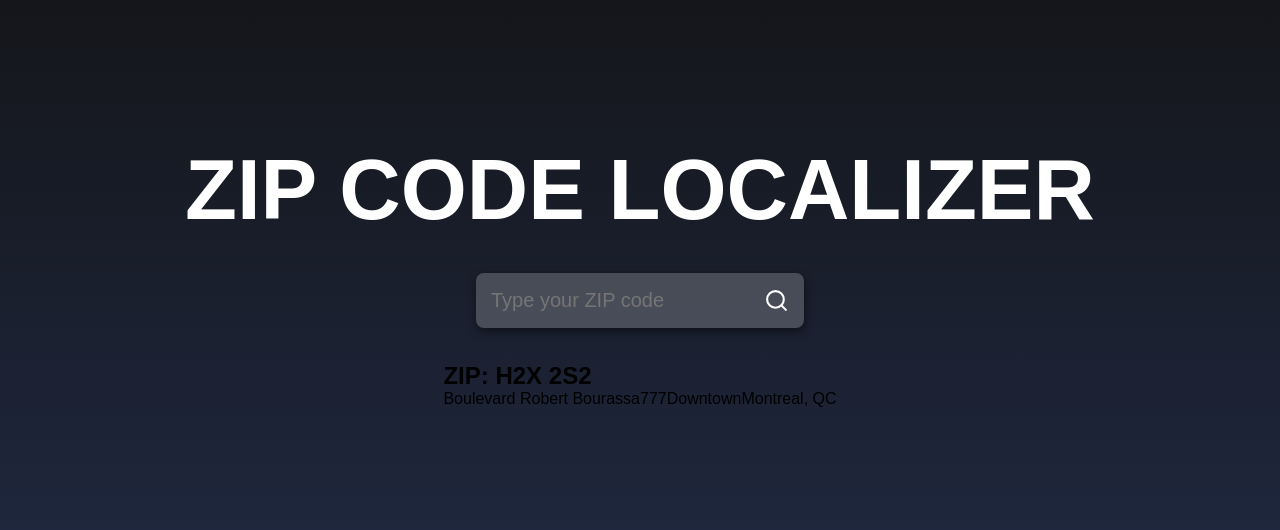
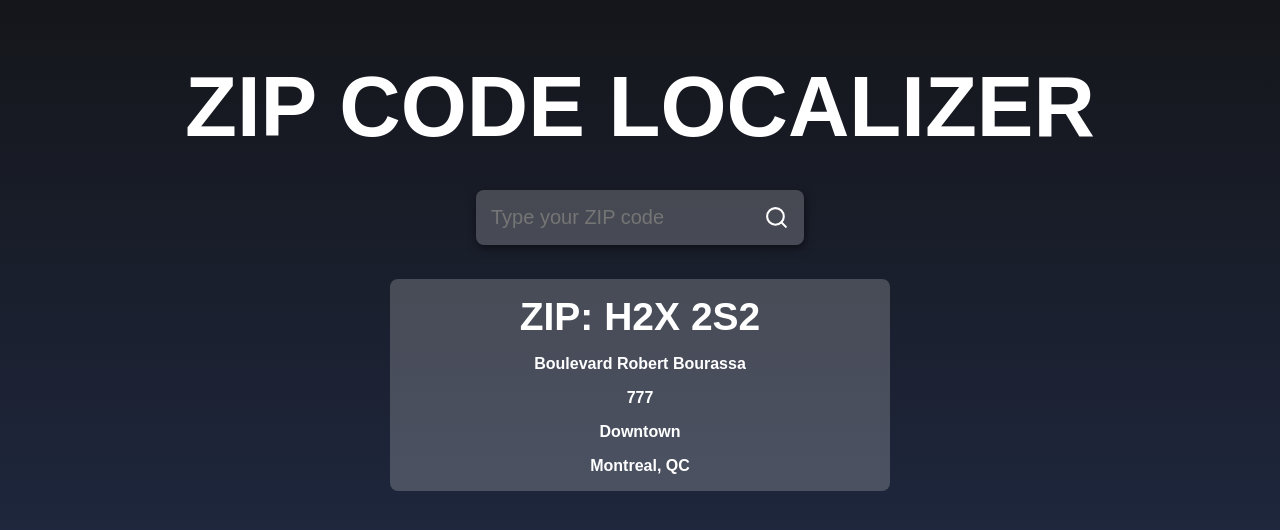
Before and after one commit to marcelovsk1/react-one, a React (Create React App) app in the folder localizer/: page / in a window 1280 px wide. Shown: the part 126-656 px from the top of the page. Built offline with nearby package versions, Linux system fonts and the light colour scheme.

Commit message:
working on

```diff
--- a/localizer/src/styles.css
+++ b/localizer/src/styles.css
@@ -57,3 +57,35 @@
 .buttonSearch:hover {
   transform: scale(1.2);
 }
+
+.main {
+  display: flex;
+  justify-content: center;
+  align-items: center;
+  flex-direction: column;
+  background-color:  rgba(255, 255, 255, 0.2);
+  width: 500px;
+  border-radius: 8px;
+}
+
+.main h2 {
+  margin: 16px 0;
+  font-size: 39px;
+  color: white;
+}
+
+.main span {
+  margin-bottom: 16px;
+  color: white;
+  font-weight: bold;
+}
+
+@media (max-width: 620px) {
+  .title{
+    font-size: 60px;
+  }
+
+  .main h2 {
+    font-size: 28px;
+  }
+}
```
